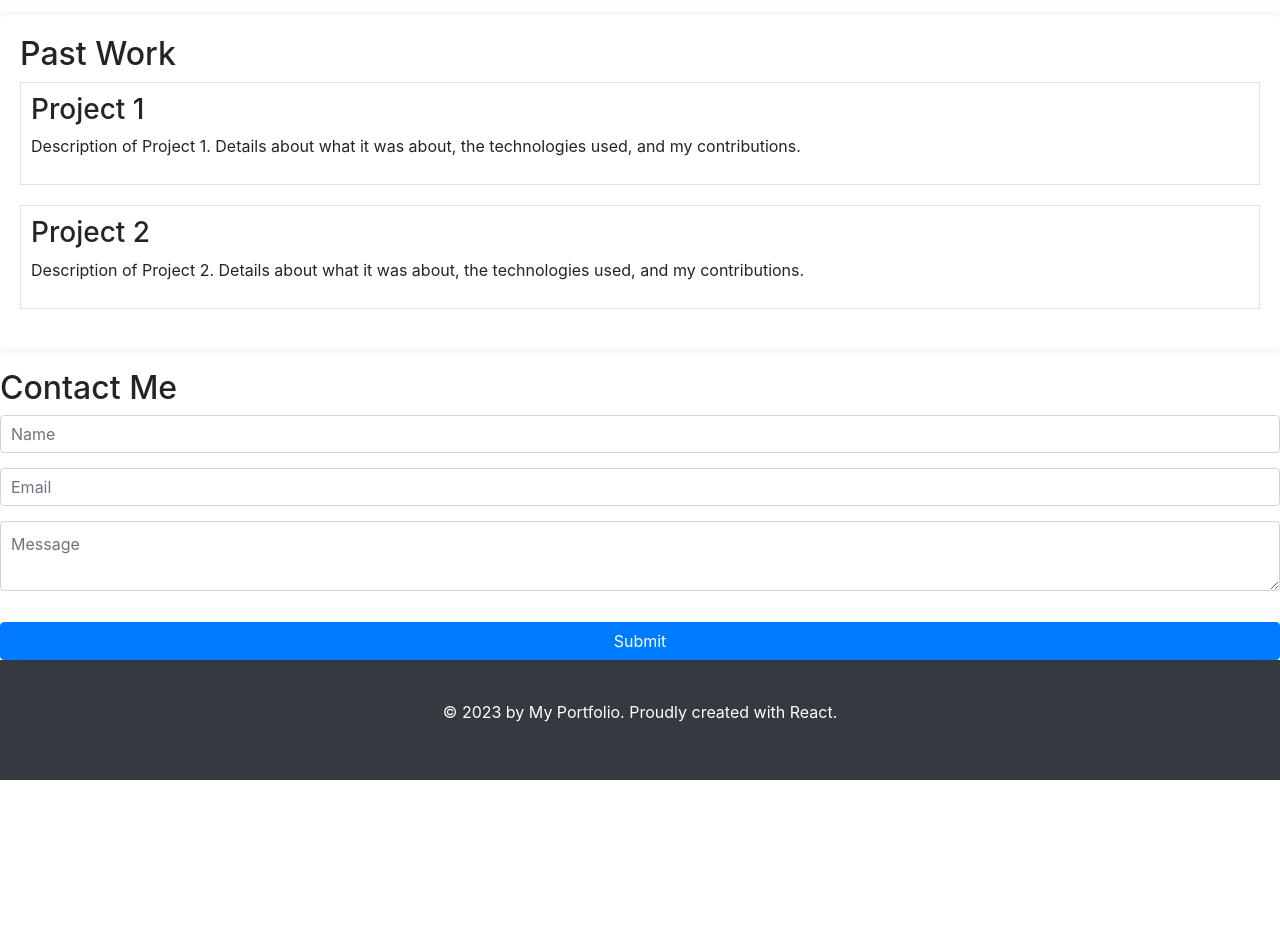
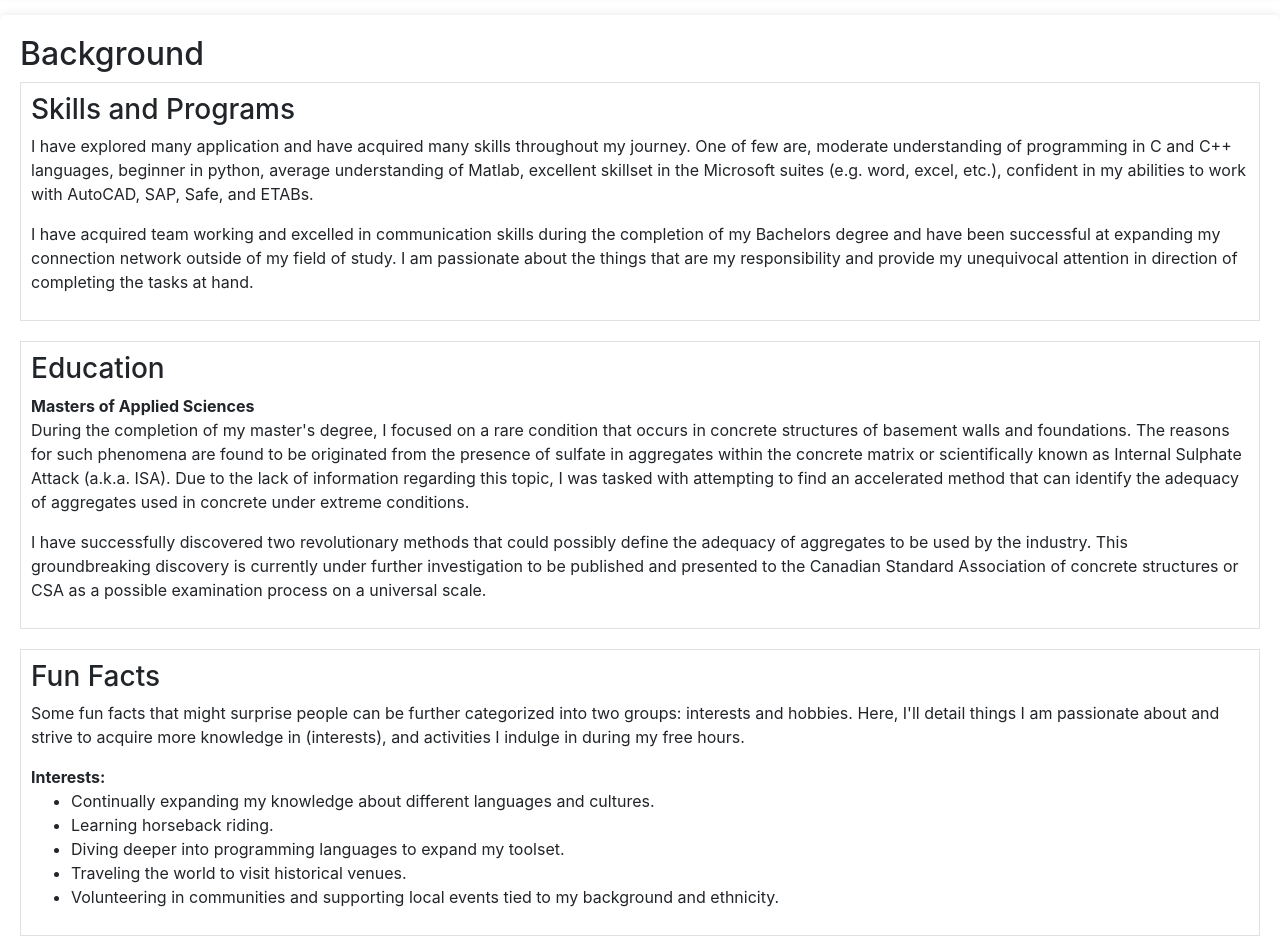
Before and after one commit to mmoradzadeh/MyPorfolio, a React (Create React App) app: page / in a window 1280 px wide. Shown: the part 1020-1972 px from the top of the page. Before the commit the page ends 1800 px from the top, so only its background shows below. Built offline with nearby package versions, Linux system fonts and the light colour scheme.

Commit message:
added items to background

```diff
--- a/src/App.js
+++ b/src/App.js
@@ -5,7 +5,7 @@ import Projects from './components/Projects';
 import Resume from './components/Resume';
 import Contact from './components/Contact';
 import Footer from './components/Footer';
-import PastWork from './components/PastWork';
+import Background from './components/Background';
 
 function App() {
     return (
@@ -15,7 +15,7 @@ function App() {
                 <About />
                 <Projects />
                 <Resume />
-                <PastWork />
+                <Background />
                 <Contact />
             </main>
             <footer className="footer">
--- /dev/null
+++ b/src/components/Background/index.js
@@ -0,0 +1,48 @@
+import React from 'react';
+import '../../index.css';
+
+function Background() {
+    return (
+        <div className="background" id='background'>
+            <h2>Background</h2>
+            <div className="work-item">
+                <h3>Skills and Programs</h3>
+                <p>
+                    I have explored many application and have acquired many skills throughout my journey. One of few are, moderate understanding of programming in C and C++ languages, beginner in python, average understanding of Matlab, excellent skillset in the Microsoft suites (e.g. word, excel, etc.), confident in my abilities to work with AutoCAD, SAP, Safe, and ETABs.
+                </p>
+                <p>
+                    I have acquired team working and excelled in communication skills during the completion of my Bachelors degree and have been successful at expanding my connection network outside of my field of study. I am passionate about the things that are my responsibility and provide my unequivocal attention in direction of completing the tasks at hand.
+                </p>
+            </div>
+
+            <div className="work-item">
+                <h3>Education</h3>
+                <strong>Masters of Applied Sciences</strong>
+                <p>
+                    During the completion of my master's degree, I focused on a rare condition that occurs in concrete structures of basement walls and foundations. The reasons for such phenomena are found to be originated from the presence of sulfate in aggregates within the concrete matrix or scientifically known as Internal Sulphate Attack (a.k.a. ISA). Due to the lack of information regarding this topic, I was tasked with attempting to find an accelerated method that can identify the adequacy of aggregates used in concrete under extreme conditions.
+                </p>
+                <p>
+                    I have successfully discovered two revolutionary methods that could possibly define the adequacy of aggregates to be used by the industry. This groundbreaking discovery is currently under further investigation to be published and presented to the Canadian Standard Association of concrete structures or CSA as a possible examination process on a universal scale.
+                </p>
+            </div>
+
+            <div className="work-item">
+                <h3>Fun Facts</h3>
+                <p>
+                    Some fun facts that might surprise people can be further categorized into two groups: interests and hobbies. Here, I'll detail things I am passionate about and strive to acquire more knowledge in (interests), and activities I indulge in during my free hours.
+                </p>
+                <strong>Interests:</strong>
+                <ul>
+                    <li>Continually expanding my knowledge about different languages and cultures.</li>
+                    <li>Learning horseback riding.</li>
+                    <li>Diving deeper into programming languages to expand my toolset.</li>
+                    <li>Traveling the world to visit historical venues.</li>
+                    <li>Volunteering in communities and supporting local events tied to my background and ethnicity.</li>
+                </ul>
+            </div>
+
+        </div>
+    );
+}
+
+export default Background;
--- a/src/components/Nav/index.jsx
+++ b/src/components/Nav/index.jsx
@@ -17,7 +17,7 @@ function Nav() {
                         <Link to="contact" smooth={true} duration={1000} className="nav-link">Contact</Link>
                     </li>
                     <li className="nav-item">
-                        <Link to="pastwork" smooth={true} duration={1000} className="nav-link">Past Work</Link>
+                        <Link to="background" smooth={true} duration={1000} className="nav-link">Background</Link>
                     </li>
                 </ul>
             </div>
--- a/src/components/PastWork/index.js
+++ /dev/null
@@ -1,22 +0,0 @@
-// PastWork/index.js
-
-import React from 'react';
-import '../../index.css';
-
-function PastWork() {
-    return (
-        <div className="pastwork" id='pastwork'>
-            <h2>Past Work</h2>
-            <div className="work-item">
-                <h3>Project 1</h3>
-                <p>Description of Project 1. Details about what it was about, the technologies used, and my contributions.</p>
-            </div>
-            <div className="work-item">
-                <h3>Project 2</h3>
-                <p>Description of Project 2. Details about what it was about, the technologies used, and my contributions.</p>
-            </div>
-        </div>
-    );
-}
-
-export default PastWork;
--- a/src/index.css
+++ b/src/index.css
@@ -69,8 +69,7 @@ main {
     margin-bottom: 20px;
 }
 
-/* Styling for PastWork */
-.pastwork {
+.background {
     padding: 20px;
     background-color: white;
     border-radius: 5px;
```
